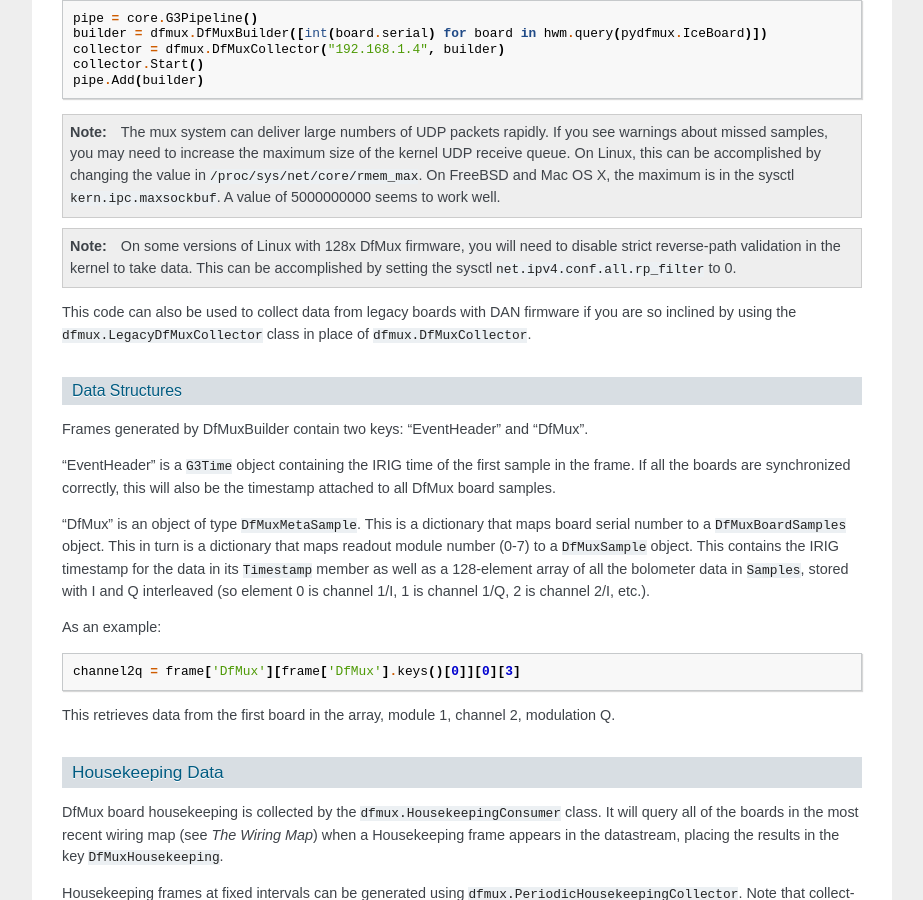
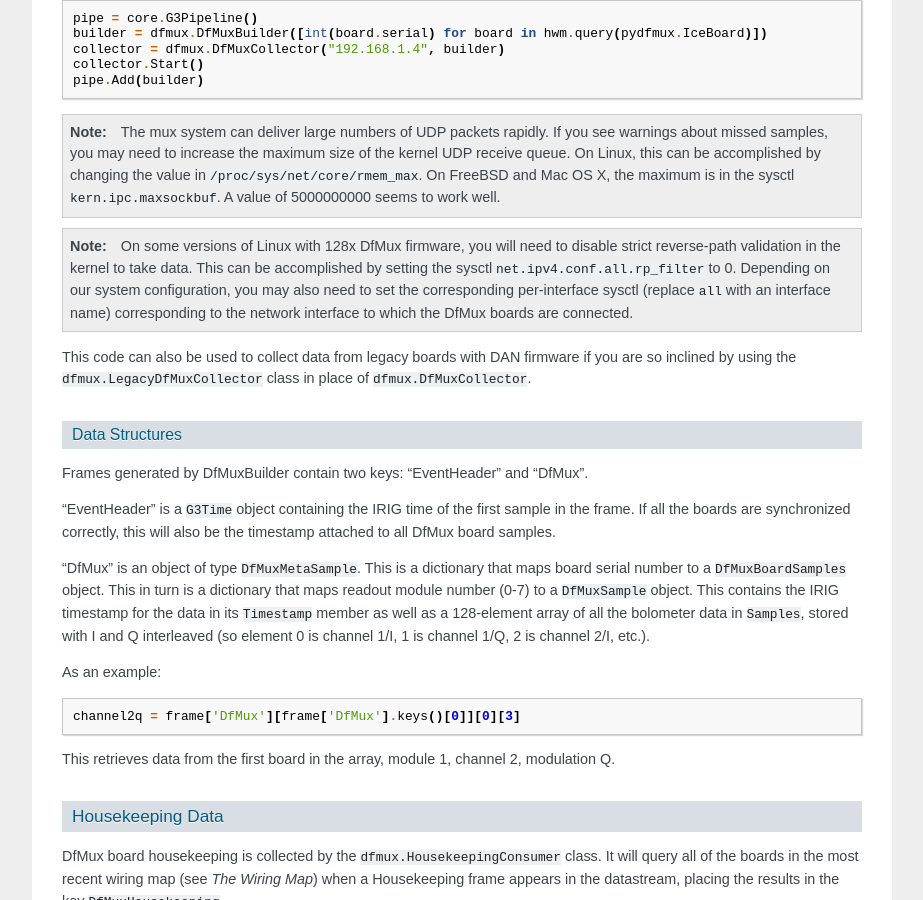
Before and after one commit to CMB-S4/spt3g_software, a Sphinx documentation site: the page built from doc/dataacquisition.rst, in a window 1280 px wide and 900 px high, scrolled down 1053 px. Shown: the whole window, without its empty margins (198-1121 px from the left). Built offline with Sphinx 7.4.7, drawn with Linux system fonts in a browser that asks for light colours.

Commit message:
Note the existence of per-interface rp_filter sysctl

```diff
--- a/doc/dataacquisition.rst
+++ b/doc/dataacquisition.rst
@@ -40,7 +40,7 @@ As an alternative, you can specify a specific list of boards to listen for. This
 
 .. note::
 
-	On some versions of Linux with 128x DfMux firmware, you will need to disable strict reverse-path validation in the kernel to take data. This can be accomplished by setting the sysctl ``net.ipv4.conf.all.rp_filter`` to 0.
+	On some versions of Linux with 128x DfMux firmware, you will need to disable strict reverse-path validation in the kernel to take data. This can be accomplished by setting the sysctl ``net.ipv4.conf.all.rp_filter`` to 0. Depending on our system configuration, you may also need to set the corresponding per-interface sysctl (replace ``all`` with an interface name) corresponding to the network interface to which the DfMux boards are connected.
 
 This code can also be used to collect data from legacy boards with DAN firmware if you are so inclined by using the ``dfmux.LegacyDfMuxCollector`` class in place of ``dfmux.DfMuxCollector``.
 
```
